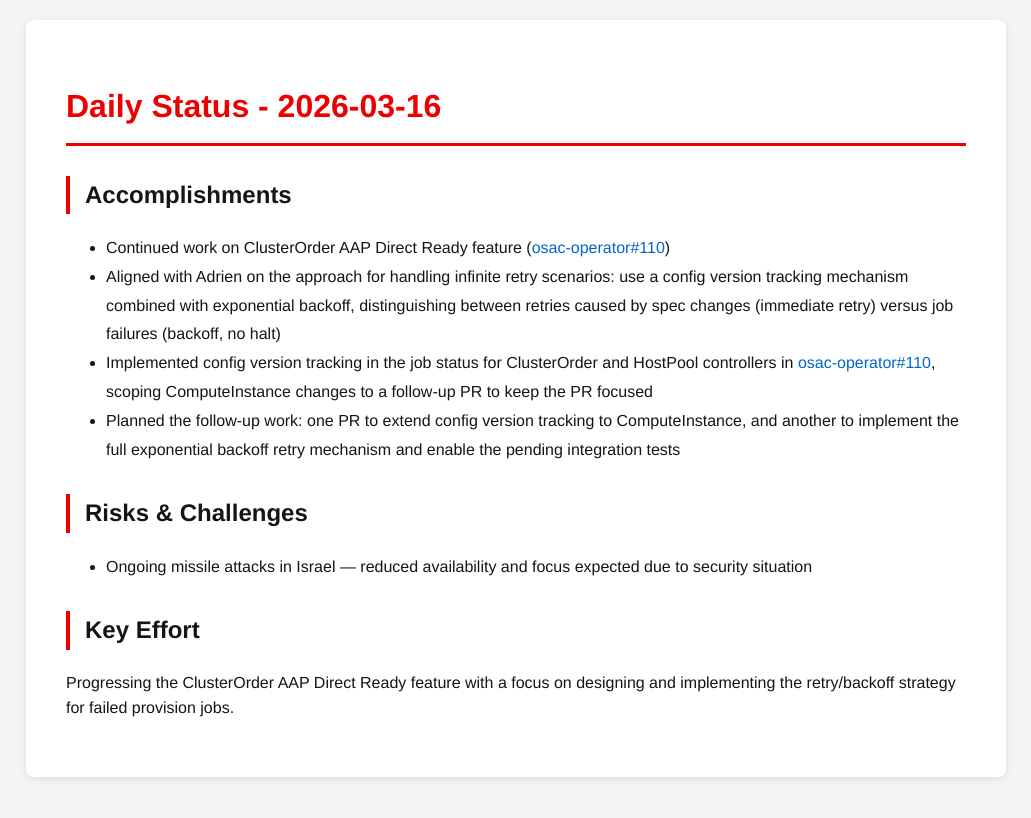
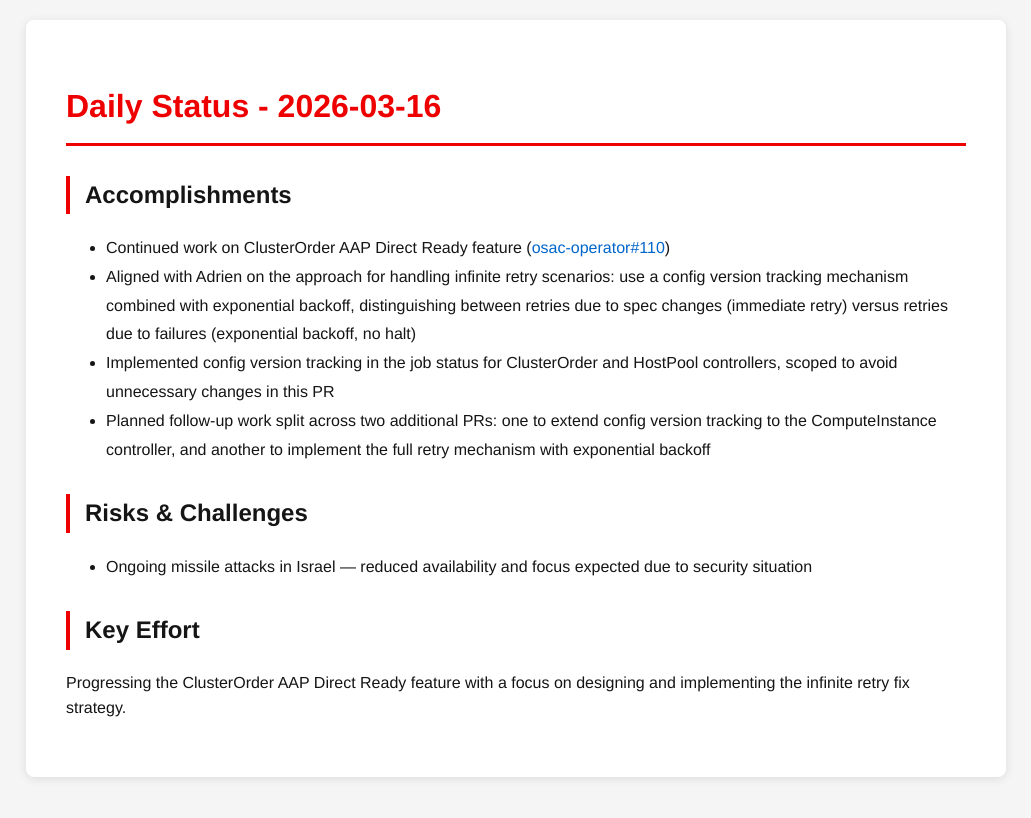
Before and after one commit to tzvatot/daily-status, a Jekyll site: the page built from 2026-03-16.md, in a window 1280 px wide. Shown: the top 818 px of the page, without its empty margins (124-1155 px from the left). Built offline with Jekyll 4.4.1, drawn with Linux system fonts in a browser that asks for light colours.

Commit message:
Daily status update - 2026-03-16

```diff
--- a/2026-03-16.md
+++ b/2026-03-16.md
@@ -8,12 +8,12 @@ date: 2026-03-16
 
 ## Accomplishments
 - Continued work on ClusterOrder AAP Direct Ready feature ([osac-operator#110](https://github.com/osac-project/osac-operator/pull/110))
-- Aligned with Adrien on the approach for handling infinite retry scenarios: use a config version tracking mechanism combined with exponential backoff, distinguishing between retries caused by spec changes (immediate retry) versus job failures (backoff, no halt)
-- Implemented config version tracking in the job status for ClusterOrder and HostPool controllers in [osac-operator#110](https://github.com/osac-project/osac-operator/pull/110), scoping ComputeInstance changes to a follow-up PR to keep the PR focused
-- Planned the follow-up work: one PR to extend config version tracking to ComputeInstance, and another to implement the full exponential backoff retry mechanism and enable the pending integration tests
+- Aligned with Adrien on the approach for handling infinite retry scenarios: use a config version tracking mechanism combined with exponential backoff, distinguishing between retries due to spec changes (immediate retry) versus retries due to failures (exponential backoff, no halt)
+- Implemented config version tracking in the job status for ClusterOrder and HostPool controllers, scoped to avoid unnecessary changes in this PR
+- Planned follow-up work split across two additional PRs: one to extend config version tracking to the ComputeInstance controller, and another to implement the full retry mechanism with exponential backoff
 
 ## Risks & Challenges
 - Ongoing missile attacks in Israel — reduced availability and focus expected due to security situation
 
 ## Key Effort
-Progressing the ClusterOrder AAP Direct Ready feature with a focus on designing and implementing the retry/backoff strategy for failed provision jobs.
+Progressing the ClusterOrder AAP Direct Ready feature with a focus on designing and implementing the infinite retry fix strategy.
```
